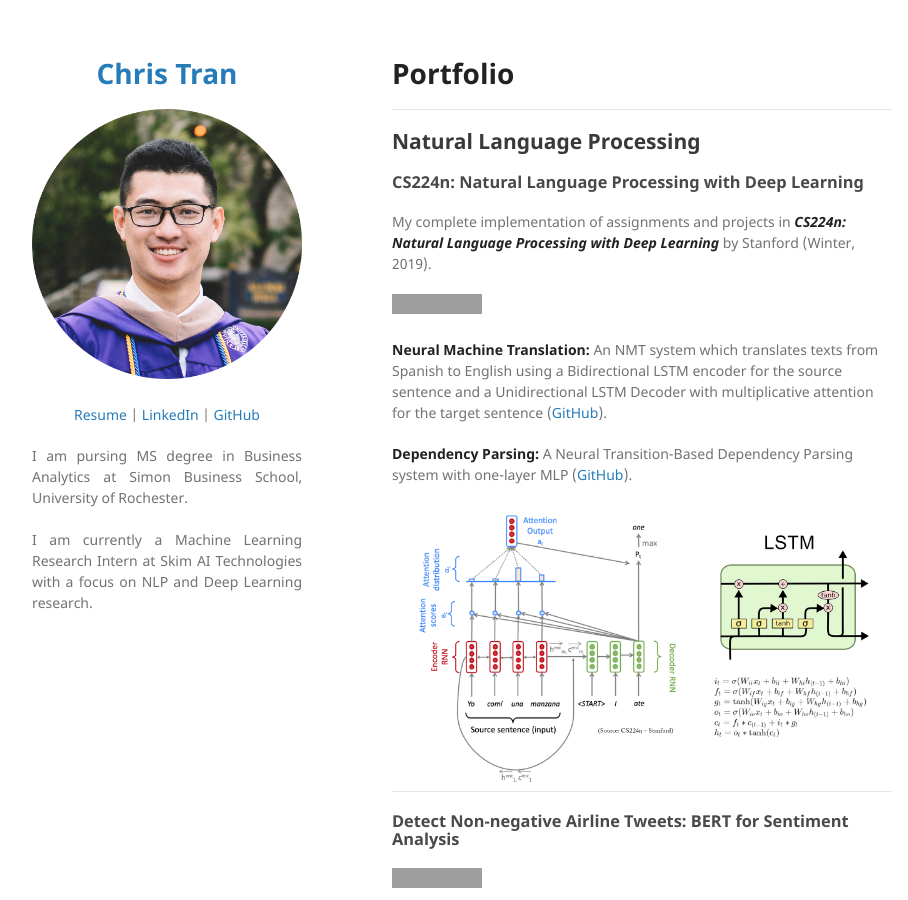
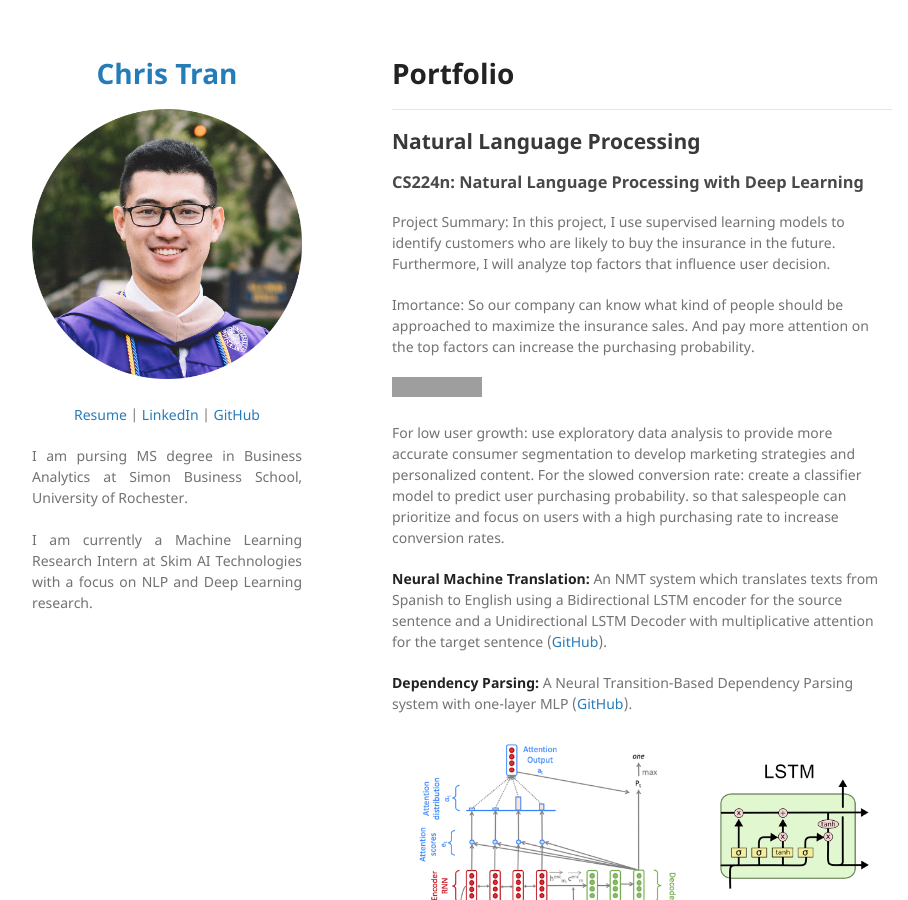
Before and after one commit to SkylarWJY/SkylarWJY.github.io, a Jekyll site: the page built from index.md, in a window 1280 px wide and 900 px high. Shown: the whole window, without its empty margins (178-1086 px from the left). Built offline with Jekyll 4.4.1, drawn with Linux system fonts in a browser that asks for light colours; our own code applies the rules of GitHub Pages for plain Markdown files; grey boxes are pictures that could not be loaded.

Commit message:
Update index.md

```diff
--- a/index.md
+++ b/index.md
@@ -4,9 +4,14 @@
 
 ### CS224n: Natural Language Processing with Deep Learning
 
-My complete implementation of assignments and projects in [***CS224n: Natural Language Processing with Deep Learning***](http://web.stanford.edu/class/cs224n/) by Stanford (Winter, 2019).
+Project Summary: In this project, I use supervised learning models to identify customers who are likely to buy the insurance in the future. Furthermore, I will analyze top factors that influence user decision.
 
-[![View on GitHub](https://img.shields.io/badge/GitHub-View_on_GitHub-blue?logo=GitHub)](https://github.com/chriskhanhtran/CS224n-NLP-Solutions/tree/master/assignments/)
+Imortance: So our company can know what kind of people should be approached to maximize the insurance sales. And pay more attention on the top factors can increase the purchasing probability.
+
+[![Open Notebook](https://img.shields.io/badge/Jupyter-Open_Notebook-blue?logo=Jupyter)]([projects/detect-food-trends-facebook.html](https://colab.research.google.com/drive/1locx92O2D-6hnBHxUe6ACZfU1rmuuHdS#scrollTo=jf_RkD6G8jHF))
+
+For low user growth: use exploratory data analysis to provide more accurate consumer segmentation to develop marketing strategies and personalized content.
+For the slowed conversion rate: create a classifier model to predict user purchasing probability. so that salespeople can prioritize and focus on users with a high purchasing rate to increase conversion rates.
 
 **Neural Machine Translation:** An NMT system which translates texts from Spanish to English using a Bidirectional LSTM encoder for the source sentence and a Unidirectional LSTM Decoder with multiplicative attention for the target sentence ([GitHub](https://github.com/chriskhanhtran/CS224n-NLP-Solutions/tree/master/assignments/)).
 
```
